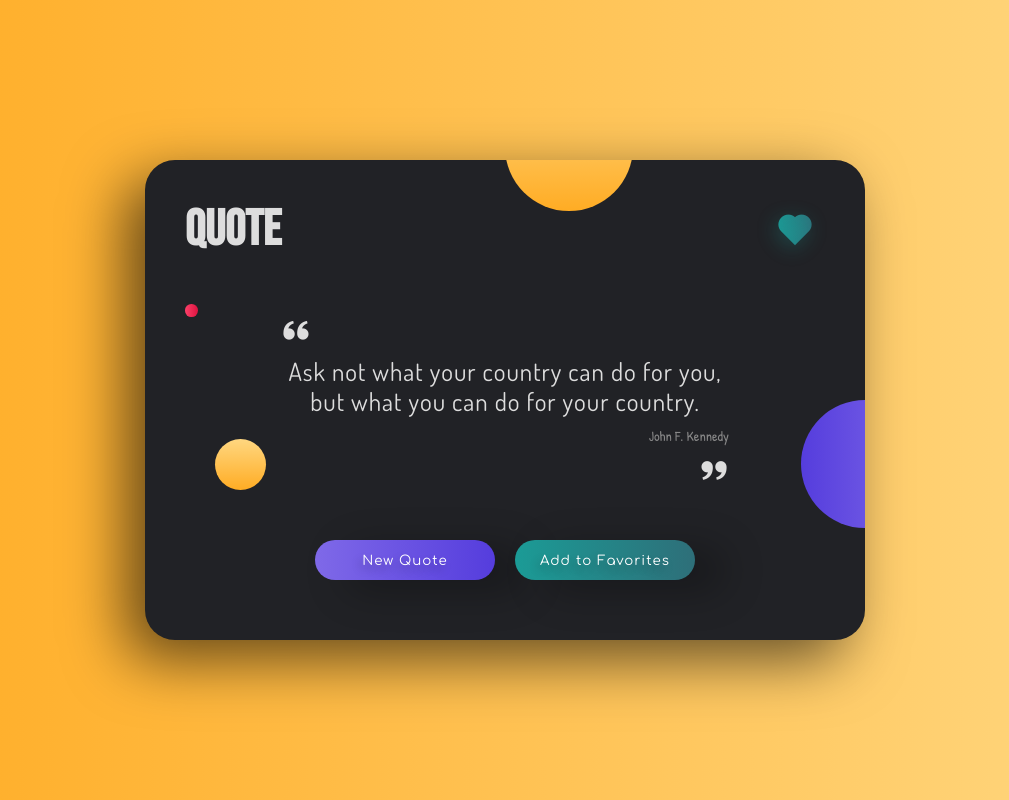
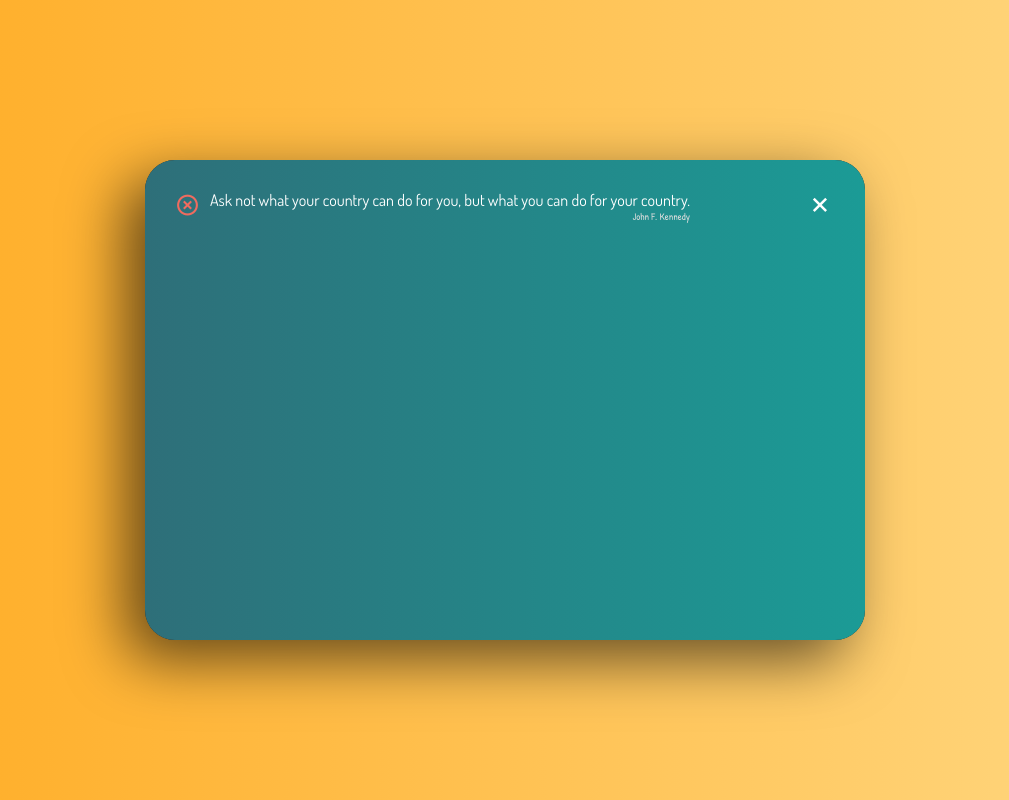
Before and after one commit to Universe-Man/Quotes-App, a React (Vite) app: page / in a window 1280 px wide. Shown: the whole page, without its empty margins (135-1144 px from the left). Built offline with nearby package versions, Linux system fonts and the light colour scheme.

Commit message:
added and resolved quote fetch api / added and styled favorites section

```diff
--- a/src/components/QuotesApp.jsx
+++ b/src/components/QuotesApp.jsx
@@ -1,4 +1,21 @@
+import { useState } from "react";
+
 const QuotesApp = () => {
+  const [quote, setQuote] = useState({
+    text: "Ask not what your country can do for you, but what you can do for your country.",
+    author: "John F. Kennedy"
+  })
+
+const fetchNewQuote = async () => {
+  const url = import.meta.env.VITE_QUOTABLE_API_URL;
+  const response = await fetch(url);
+  const data = await response.json();
+  setQuote({
+    text: data.content,
+    author: data.author,
+  });
+};
+
   return (
     <div className="container">
       <div className="quotes-app">
@@ -6,8 +23,8 @@
         <i className="bx bxs-heart fav-icon" />
         <div className="quote">
           <i className="bx bxs-quote-alt-left left-quote"></i>
-          <p className="quote-text">Ask not what your country can do for you, but what you can do for your country.</p>
-          <p className="quote-author">John F. Kennedy</p>
+          <p className="quote-text">{quote.text}</p>
+          <p className="quote-author">{quote.author}</p>
           <i className="bx bxs-quote-alt-right right-quote" />
         </div>
         <div className="circles">
@@ -17,8 +34,26 @@
           <div className="circle-4"></div>
         </div>
         <div className="buttons">
-          <button className="btn btn-new">New Quote</button>
+          <button className="btn btn-new" onClick={fetchNewQuote}>New Quote</button>
           <button className="btn btn-fav">Add to Favorites</button>
+        </div>
+        <div className="favorites">
+          <button className="btn-close">
+            <i className="bx bx-x" />
+          </button>
+          <div className="fav-quote">
+            <div className="fav-quote-delete">
+              <i className="bx bx-x-circle"></i>
+            </div>
+            <div className="fav-quote-content">
+              <div className="fav-quote-text">
+                Ask not what your country can do for you, but what you can do for your country.
+              </div>
+              <div className="fav-quote-author">
+                John F. Kennedy
+              </div>
+            </div>
+          </div>
         </div>
       </div>
     </div>
--- a/src/styles/QuotesApp.css
+++ b/src/styles/QuotesApp.css
@@ -140,3 +140,49 @@
   background-image: linear-gradient(to left, #dd133f, #fd4069);
   top: 30%;
 }
+
+.favorites {
+  width: 100%;
+  height: 100%;
+  position: absolute;
+  inset: 0;
+  background-image: linear-gradient(to left, #1b9b96, #2e6f79);
+  padding: 3rem 7rem 3rem 3rem;
+}
+
+.fav-quote {
+  display: flex;
+  column-gap: 1rem;
+  margin-bottom: 2rem;
+}
+
+.btn-close {
+  position: absolute;
+  top: 3rem;
+  right: 3rem;
+  background-color: transparent;
+  border: none;
+  cursor: pointer;
+}
+
+.btn-close i {
+  font-size: 3rem;
+  color: #fff;
+}
+
+.fav-quote-delete {
+  font-size: 2.5rem;
+  color: #f06b5f;
+  cursor: pointer;
+}
+
+.fav-quote-text {
+  font-size: 1.6rem;
+  color: #fff;
+}
+
+.fav-quote-author {
+  font-family: "Patrick Hand", cursive;
+  text-align: right;
+  color: #ddd;
+}
```
Also changed, not shown: 1 other file (tests, documents, lock files or other folders).
